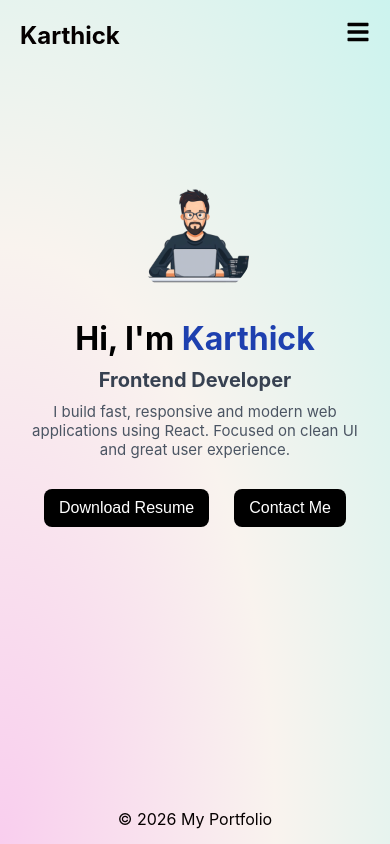
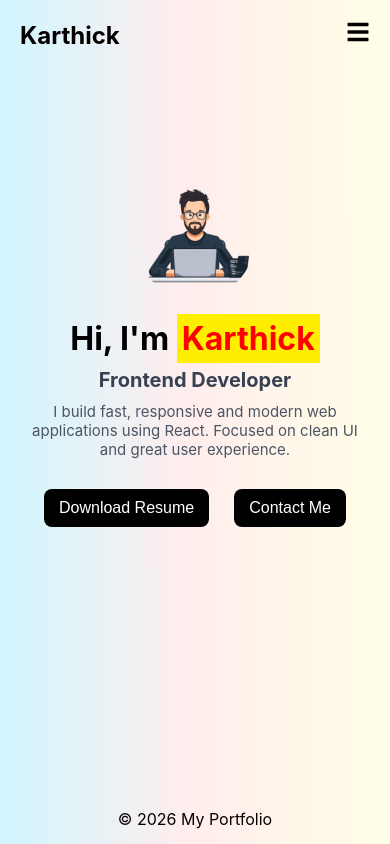
Before and after one commit to tkarthick085-dev/My-Portfolio-Website, a React (Vite) app: page / in a window 390 px wide. Built offline with nearby package versions, Linux system fonts and the light colour scheme.

Commit message:
background update

```diff
--- a/src/index.css
+++ b/src/index.css
@@ -8,9 +8,8 @@
 
 body {
   font-family: 'Inter', sans-serif;
-  background: radial-gradient(ellipse at bottom left, #f9ceee, #f9f3ee, #ccf3ee);
+  background-image: linear-gradient( 89.9deg,  rgba(208,246,255,1) 0.1%, rgba(255,237,237,1) 47.9%, rgba(255,255,231,1) 100.2% );
 }
-
 a {
   text-decoration: none;
   color: inherit;
@@ -84,7 +83,9 @@ main {
 }
 
 .hero-title span {
-  color: #1e40af;
+  color: #fd0202;
+  background-color: rgb(255, 238, 0);
+  padding: 5px;
 }
 
 .hero-role {
@@ -532,12 +533,13 @@ footer {
     top: 70px;
     left: 0;
     width: 100%;
-    background: rgb(252, 250, 250);
+    background-image: linear-gradient( 89.9deg,  rgba(208,246,255,1) 0.1%, rgba(255,237,237,1) 47.9%, rgba(255,255,231,1) 100.2% );
     flex-direction: column;
     align-items: center;
     gap: 20px;
     padding: 20px 0;
     display: none;
+
     /* hidden by default */
   }
 
```
